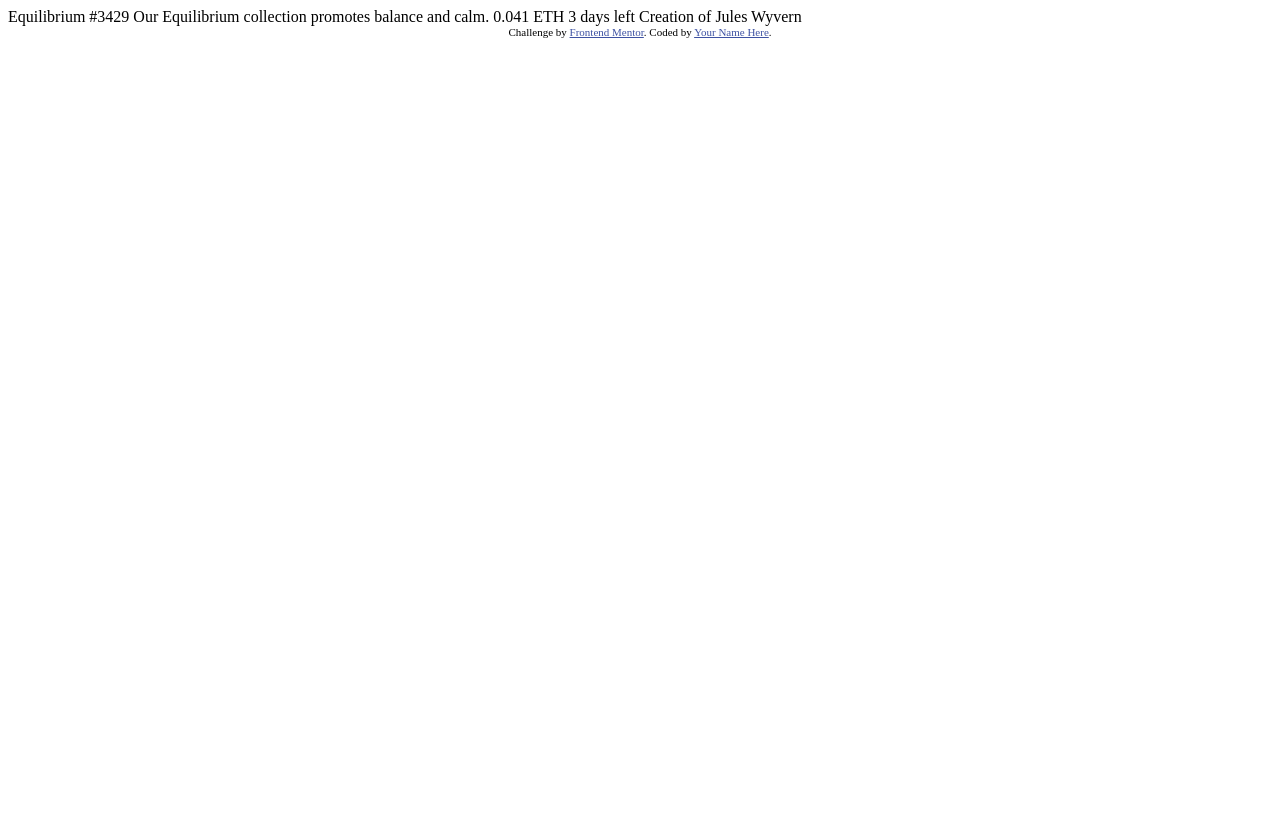
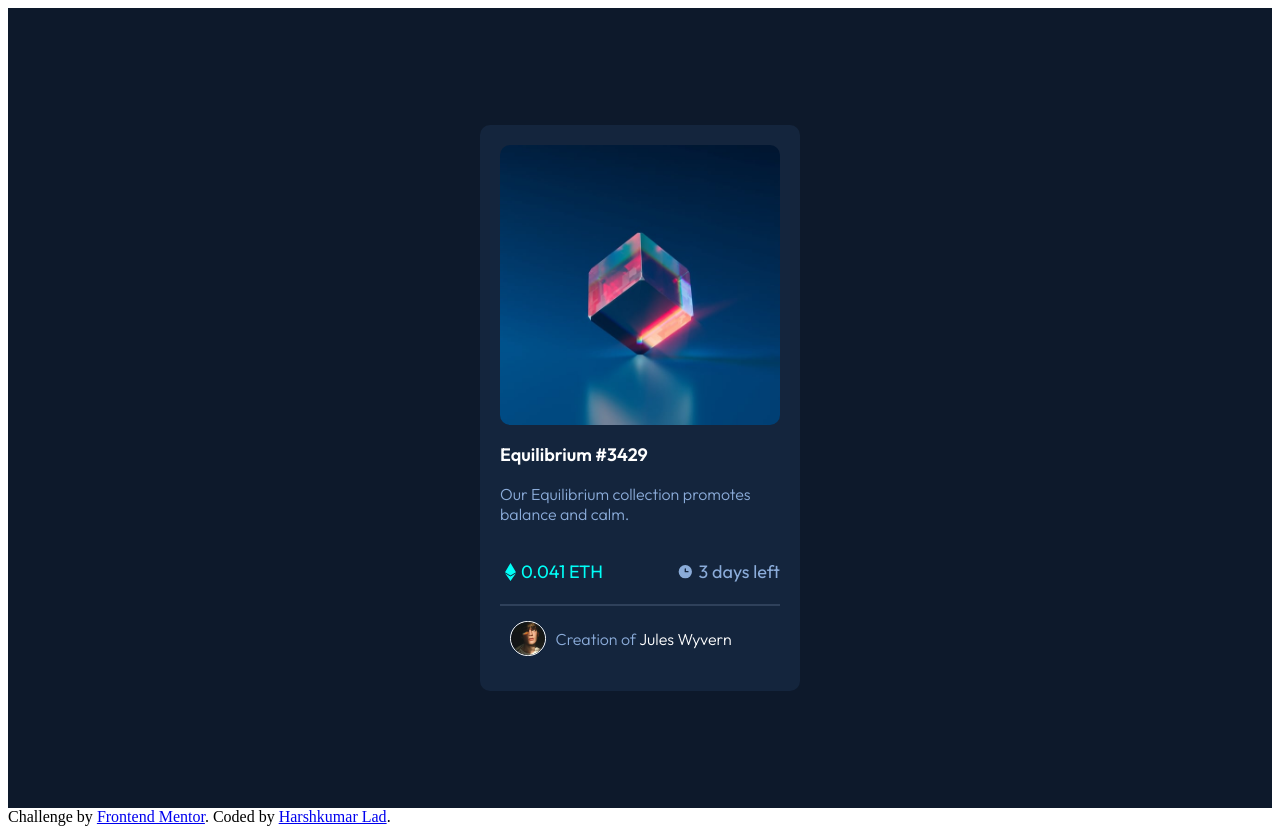
Before and after one commit to harshKLAD/nft-preview-card, a plain HTML site: page index.html in a window 1280 px wide. Before the commit the page ends 800 px from the top, so only its background shows below. Drawn offline with Linux system fonts and the light colour scheme.

Commit message:
Added css and html changes

```diff
--- /dev/null
+++ b/css.css
@@ -0,0 +1,109 @@
+.soft-blue {
+  color: hsl(215, 51%, 70%);
+}
+
+.cyan {
+  color: hsl(178, 100%, 50%);
+}
+
+.white:hover {
+  color: hsl(178, 100%, 50%);
+}
+
+.dark-blue-main {
+  background-color: hsl(217, 54%, 11%);
+  height: 100vh;
+}
+
+.dark-blue-card {
+  background-color: hsl(216, 50%, 16%);
+}
+
+.dark-blue-line {
+  border: 1px solid hsl(215, 32%, 27%);
+}
+
+.white {
+  color: hsl(0, 0%, 100%);
+}
+
+.p-font {
+  font-size: 18px;
+}
+
+.font-300 {
+  font-family: "Outfit", sans-serif;
+  font-weight: 300;
+}
+
+.font-400 {
+  font-family: "Outfit", sans-serif;
+  font-weight: 400;
+}
+
+.font-600 {
+  font-family: "Outfit", sans-serif;
+  font-weight: 600;
+}
+
+.left {
+  float: left;
+}
+
+.right {
+  float: right;
+}
+
+.card {
+  display: block;
+  width: 280px;
+  padding: 20px;
+}
+
+.block-0 {
+  margin: auto;
+  display: flex;
+  justify-content: center;
+  align-items: center;
+  min-width: 375px;
+  max-width: 1440px;
+}
+
+.block-1 {
+  display: flex;
+  justify-content: space-between;
+  align-items: center;
+}
+
+.block-2 {
+  margin: 5px 0px;
+  display: flex;
+  align-items: center;
+}
+
+.block-3 {
+  display: flex;
+  align-items: center;
+}
+
+.icon {
+  margin: 5px;
+}
+
+.radius {
+  border-radius: 10px;
+}
+
+.img-css {
+  display: block;
+  margin-left: auto;
+  margin-right: auto;
+  width: 100%;
+}
+
+.img-avtr {
+  width: 12%;
+  border: 1px solid white;
+  border-radius: 50%;
+  margin: 10px;
+}
--- a/index.html
+++ b/index.html
@@ -6,28 +6,40 @@
 
   <link rel="icon" type="image/png" sizes="32x32" href="./images/favicon-32x32.png">
 
+  <link rel="stylesheet" href="./css.css">
+  <link rel="preconnect" href="https://fonts.googleapis.com">
+  <link rel="preconnect" href="https://fonts.gstatic.com" crossorigin>
+  <link href="https://fonts.googleapis.com/css2?family=Outfit:wght@300;400;600&display=swap" rel="stylesheet">
   <title>Frontend Mentor | NFT preview card component</title>
-
-  <!-- Feel free to remove these styles or customise in your own stylesheet 👍 -->
-  <style>
-    .attribution { font-size: 11px; text-align: center; }
-    .attribution a { color: hsl(228, 45%, 44%); }
-  </style>
 </head>
 <body>
 
-  Equilibrium #3429
+  <div class="dark-blue-main block-0">
 
-  Our Equilibrium collection promotes balance and calm.
+    <div class="dark-blue-card card radius">
+      <div class="">
+        <img src="./images/image-equilibrium.jpg" class="radius img-css" alt="">
+      </div>
+    <p class="white font-600 p-font"><span>Equilibrium #3429</span></p>
 
-  0.041 ETH
-  3 days left
+    <p class="soft-blue font-300">Our Equilibrium collection promotes balance and calm.</p>
 
-  Creation of Jules Wyvern
+    <div class="block-1 font-400 p-font">
+      <p class="cyan left block-3"><img class="icon" src="/images/icon-ethereum.svg">0.041 ETH</p>
+      <p class="soft-blue right block-3"><img class="icon" src="/images/icon-clock.svg">3 days left</p>
+    </div>
+    <div class="dark-blue-line"></div>
+    <div class="block-2 font-300">
+      <img src="./images/image-avatar.png" class="img-avtr" alt="">
+      <p><span class="soft-blue">Creation of </span><span class="white">Jules Wyvern</span></p>
+    </div>
+    </div>
+
+  </div>
 
   <div class="attribution">
     Challenge by <a href="https://www.frontendmentor.io?ref=challenge" target="_blank">Frontend Mentor</a>.
-    Coded by <a href="#">Your Name Here</a>.
+    Coded by <a href="#">Harshkumar Lad</a>.
   </div>
 </body>
 </html>
```
